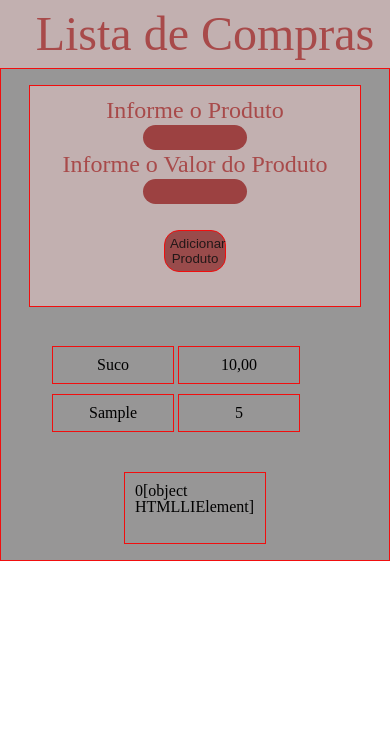
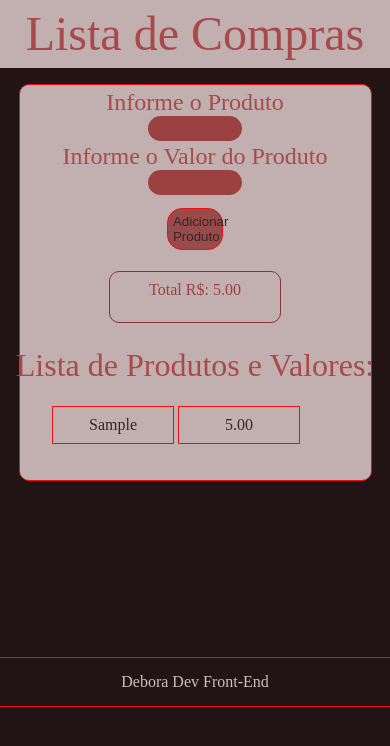
Before and after one commit to debora-sl/somador_lista_de_compas, a plain HTML site: page index.html in a window 390 px wide. Both pictures are taken after typing "Sample", "5" into the empty fields and a click on the button "Adicionar Produto". Shown: the top 746 px of the page. Drawn offline with Linux system fonts and the light colour scheme.

Commit message:
Finalizado os testes de soma de valores do array, setando para 2 casas decimais os valores dos produtos, incluido o footer da página e deixando a página responsiva

```diff
--- /dev/null
+++ b/css/corpo.css
@@ -0,0 +1,6 @@
+.corpo{
+    background: #221414;
+    align-items: center;
+    display: flex;
+    flex-direction: column;
+}
--- /dev/null
+++ b/css/rodape.css
@@ -0,0 +1,9 @@
+.rodape{
+    border: thin solid #f10e0e;
+    color: #cebfbf;
+    font-size: 1em;
+    margin-top: 10em;
+    padding: 1em;
+    width: 100%;
+    text-align: center;
+}
--- a/css/style.css
+++ b/css/style.css
@@ -1,22 +1,24 @@
 .principal{
     border: thin solid #f10e0e;
     align-items: center;
-    background: #979696;
+    background: #c2b0b0;
+    border-radius: 10px;
     display: flex;
     flex-direction: column;
+    margin: 1em;
+    width: 60%;
 }
 
+.principal__area-de-inputs{
 
-.principal__area-de-inputs{
     align-items: center;
-    border: thin solid #f10e0e;
     background: #c2b0b0;
     color: #a84a4a;
     display: flex;
     flex-direction: column;
-    height: 200px;
-    margin: 1em;
-    padding: 10px;
+    height: 165px;
+    margin: 0.1em;
+    padding: 1px;
     width: 80%;
 }
 
@@ -40,25 +42,100 @@
     border: thin solid #f10e0e;
     background:  #994b4b;
     border-radius: 15px;
-    color: #221818;
-    margin: 2em;
+    color: #352626;
+    margin: 1em;
     padding: 5px;
-    width: 20%;;
+    width: 20%;
+}
+
+
+.principal__total{
+    border: thin solid #853434;;
+    border-radius: 10px;
+    color: #9c4141;
+    height: 30px;
+    margin: 1em;
+    padding: 10px;
+    width: 150px;
+    text-align: center;
+}
+
+.principal__div__lista{
+    margin: 10px 0px;
+}
+.principal__titulo-lista{
+
+    color: #a84a4a;
+    font-size: 2em;
+    text-align: center;
+    text-align: center;
+}
+
+
+@media screen and (max-width: 600px){
+    .principal{
+        border-radius: 10px;
+        display: flex;
+        flex-direction: column;
+        margin: 1em;
+        width: 90%;
+    }
+}
+
+@media screen and (max-width: 300px){
+    .principal{
+        border-radius: 10px;
+        display: flex;
+        flex-direction: column;
+        margin: 1em;
+        width: 100%;
+    }
+
+    .principal__area-de-inputs{
+        height: 220px;
+        margin: 0.1em;
+        padding: 1px;
+        width: 90%;
+    }
+    .principal__area-de-inputs__input{
+        color: #221818;
+        font-size: 1em;
+        padding: 10px;
+        text-align: center;
+        width: 200px;
+    }
+    .principal__botao{
+        font-size: 1em;
+        margin: 1em;
+        padding: 10px;
+        width: 160px;
+    }
+
+    .principal__total{
+        height: 50px;
+        font-size: 1.55em;
+    }
+
+    .principal__titulo-lista{
+        font-size: 1.55em;
+    }
+
 }
 
 .principal__lista{
+
     display: flex;
     flex-direction: column;
     justify-content: space-between;
-    margin: 0.5em;
+    margin: 10px 0px;
     padding: 10px;
     width: 30em;
-
 }
 
 .principal__lista__produto{
 
     border-radius: 5px;
+    color: #352626;
     display: flex;
     flex-direction: row;
     justify-content: center;
@@ -81,11 +158,3 @@
     text-align: center;
     width: 100px;
 }
-
-.principal__total{
-    border: thin solid #f10e0e;
-    height: 50px;
-    margin: 1em;
-    padding: 10px;
-    width: 120px;
-}
--- a/index.html
+++ b/index.html
@@ -3,13 +3,16 @@
 <head>
     <meta charset="UTF-8">
     <meta http-equiv="X-UA-Compatible" content="IE=edge">
+    <!-- <meta name="viewport" content="width=device-width, initial-scale=1.0"> -->
+    <meta name="viewport" content="width=device-width">
     <link rel="stylesheet" href="../somador_lista_de_compas/css/reset.css">
-    <meta name="viewport" content="width=device-width, initial-scale=1.0">
+    <link rel="stylesheet" href="../somador_lista_de_compas/css/corpo.css">
     <link rel="stylesheet" href="../somador_lista_de_compas/css/cabecalho.css">
     <link rel="stylesheet" href="../somador_lista_de_compas/css/style.css">
+    <link rel="stylesheet" href="../somador_lista_de_compas/css/rodape.css">
     <title>Somador Lista de Compras</title>
 </head>
-<body>
+<body class="corpo">
     <div class="cabecalho">
         <h1 class="cabecalho__titulo">Lista de Compras</h1>
     </div>
@@ -22,18 +25,18 @@
             <button class="principal__botao" data-botao>Adicionar Produto</button>
         </div>
 
-        <div>
+        <div class="principal__total" data-total>Total R$: 0,00</div>
+
+        <div class="principal__div__lista">
+            <h2 class="principal__titulo-lista">Lista de Produtos e Valores:</h2>
             <ul class="principal__lista" data-lista-produto>
-                <div class="principal__lista__produto" data-div-produtos>
-                    <li class="principal__lista__produto__nome" data-lista-nome>Suco</li>
-                    <li class="principal__lista__produto__valor" data-lista-valor>10,00</li>
-                </div>
+
             </ul>
         </div>
 
-        <div class="principal__total" data-total></div>
+
     </main>
-
+    <footer class="rodape">Debora Dev Front-End</footer>
 </body>
 <script src="../somador_lista_de_compas/main.js"></script>
 </html>
--- a/main.js
+++ b/main.js
@@ -2,7 +2,7 @@
 const lista = document.querySelector('[data-lista-produto]');
 
 //criando o array de produtos
-const valores = [];
+const produtos = [];
 
 //Pegando o botão
 const botao = document.querySelector('[data-botao]');
@@ -11,10 +11,26 @@ botao.addEventListener('click', ()=>{
     const inputNome = document.querySelector('[data-nome-produto]');
     const nome = inputNome.value;
     const inputValor = document.querySelector('[data-valor-produto]');
-    const valor = parseFloat(inputValor.value);
+    const valor = Number(inputValor.value);
+    console.log(typeof valor);
+
 
     criaProduto(nome, valor);
 
+    //criando objeto para somar os valores
+    produtos.push({
+        nome: nome,
+        valor: valor
+    });
+    //Somando os valores que estão dentro do array
+    var somaValores = 0;
+    for (let i = 0; i < produtos.length; i++) {
+        somaValores += produtos[i].valor;
+
+    }
+
+    const totalCompras = document.querySelector('[data-total]');
+    totalCompras.textContent =`Total R$: ${somaValores.toFixed(2)}`;
 
     inputNome.value = "";
     inputValor.value = "";
@@ -32,7 +48,7 @@ function criaProduto(nome, valor) {
     novoNomeDoProduto.classList.add("principal__lista__produto__nome");
 
     const novoValorDoProduto = document.createElement('li');
-    novoValorDoProduto.innerHTML = valor;
+    novoValorDoProduto.textContent = valor.toFixed(2);
     novoValorDoProduto.classList.add("principal__lista__produto__valor");
     console.log(novoValorDoProduto);
 
@@ -44,13 +60,4 @@ function criaProduto(nome, valor) {
     lista.appendChild(novoProduto);
     lista.classList.add("principal__lista");
 
-    valores.push(novoValorDoProduto);
-    var somaValores = 0;
-    for (let i = 0; i < valores.length; i++) {
-        somaValores += valores[i];
-
-    }
-
-    const totalCompras = document.querySelector('[data-total]');
-    totalCompras.innerHTML = somaValores;
 };
```
Also changed, not shown: css/cabecalho.css (+16 -0 lines).
